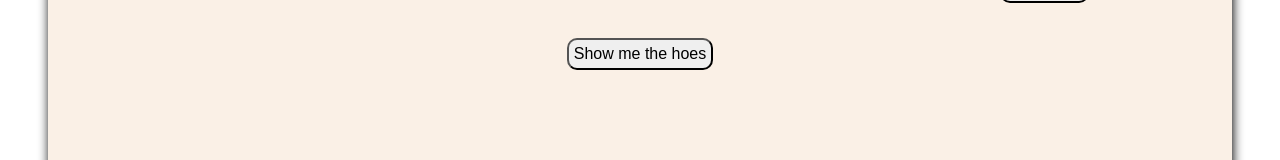
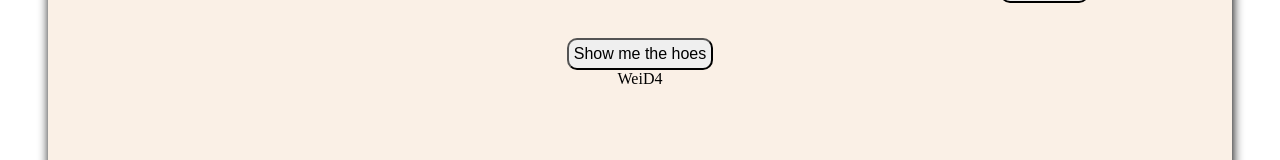
Before and after one commit to snek-dangernoodle/DatingApp, a React app: page / in a window 1280 px wide. Shown: the part 420-580 px from the top of the page. Built offline with nearby package versions, Linux system fonts and the light colour scheme; a web font is replaced by a local one.

Commit message:
almost finished with state

```diff
--- a/src/app/store.js
+++ b/src/app/store.js
@@ -4,8 +4,8 @@ import stateReducer from '../features/profileState/profileStateSlice';
 export const store = configureStore({
   reducer: {
     updateState: stateReducer,
-    setUsername: stateReducer,
-    setPassword: stateReducer,
-    setAuthenticated: stateReducer,
+    // setUsername: stateReducer,
+    // setPassword: stateReducer,
+    // setAuthenticated: stateReducer,
   },
 });
--- a/src/features/profileState/profileStateSlice.js
+++ b/src/features/profileState/profileStateSlice.js
@@ -1,7 +1,7 @@
 import { createSlice } from '@reduxjs/toolkit';
 
 const initialState = {
-  value: [],
+  value: [{ username: 'Wei', interest: 'D4' }],
 };
 
 export const profileStateSlice = createSlice({
@@ -16,5 +16,12 @@ export const profileStateSlice = createSlice({
   },
 });
 
+export const updateStateAsync = (givenState) => (dispatch) => {
+  setTimeout(() => {
+    dispatch(updateState(givenState));
+  }, 1000);
+};
+
 export const { updateState } = profileStateSlice.actions;
+export const selectState = (state) => state.updateState.value;
 export default profileStateSlice.reducer;
--- a/src/preference.jsx
+++ b/src/preference.jsx
@@ -1,53 +1,61 @@
-import React from 'react';
+import React, { useEffect } from 'react';
 import { useSelector, useDispatch } from 'react-redux';
-import { updateState } from '../src/features/profileState/profileStateSlice';
+import {
+  updateState,
+  selectState,
+  updateStateAsync,
+} from '../src/features/profileState/profileStateSlice';
+import store from './app/store.js';
+import { current } from '@reduxjs/toolkit';
 
 const PrefPage = () => {
-  // const currentState = useSelector((state) => state.profileState.)
+  const currentState = useSelector(selectState);
   const dispatch = useDispatch();
-
-  // useEffect(() => {
-  //   fetchDatabase();
-  // }, []);
-
-  // const fetchDatabase = async () => {
-  //   const res = await axios.get('http://localhost:3000/search');
-  // };
 
   const handleClick = async (e) => {
     e.preventDefault();
-    console.log('hello');
-    const result = await fetch('./storage.txt');
-    console.log(result);
+    const response = await fetch('http://localhost:8080/storage.txt');
+    const result = await response.text();
+    dispatch(updateStateAsync(result));
+    console.log(currentState);
   };
+
   return (
-    <div className="pref-container">
-      <div className="title">Findr</div>
-      <div className="quote"> Whatchu want in your potential shawty?</div>
+    <div className='pref-container'>
+      <div className='title'>Findr</div>
+      <div className='quote'> Whatchu want in your potential shawty?</div>
       <form
-        className="submit-form"
-        action="http://localhost:3000/search"
-        method="GET"
+        className='submit-form'
+        action='http://localhost:3000/search'
+        method='GET'
       >
-        <label for="preference1">
+        <label for='preference1'>
           Preference 1:
-          <input name="preference1" class="prefbox" id="pref-box-1" />
+          <input name='preference1' class='prefbox' id='pref-box-1' />
         </label>
-        <label for="preference2">
+        <label for='preference2'>
           Preference 2:
-          <input name="preference2" class="prefbox" id="pref-box-2" />
+          <input name='preference2' class='prefbox' id='pref-box-2' />
         </label>
-        <label for="preference3">
+        <label for='preference3'>
           Preference 3:
-          <input name="preference3" class="prefbox" id="pref-box-3" />
+          <input name='preference3' class='prefbox' id='pref-box-3' />
         </label>
-        <button className="primary" type="submit">
+        <button className='primary' type='submit'>
           Match Me!
         </button>
       </form>
       <button className='secondary' onClick={handleClick}>
         Show me the hoes
       </button>
+      <div>
+        {currentState.map((el) => (
+          <div>
+            {el.username}
+            {el.interest}
+          </div>
+        ))}
+      </div>
     </div>
   );
 };
```
Also changed, not shown: src/storage.txt (deleted), 2 other files (tests, documents, lock files or other folders).
